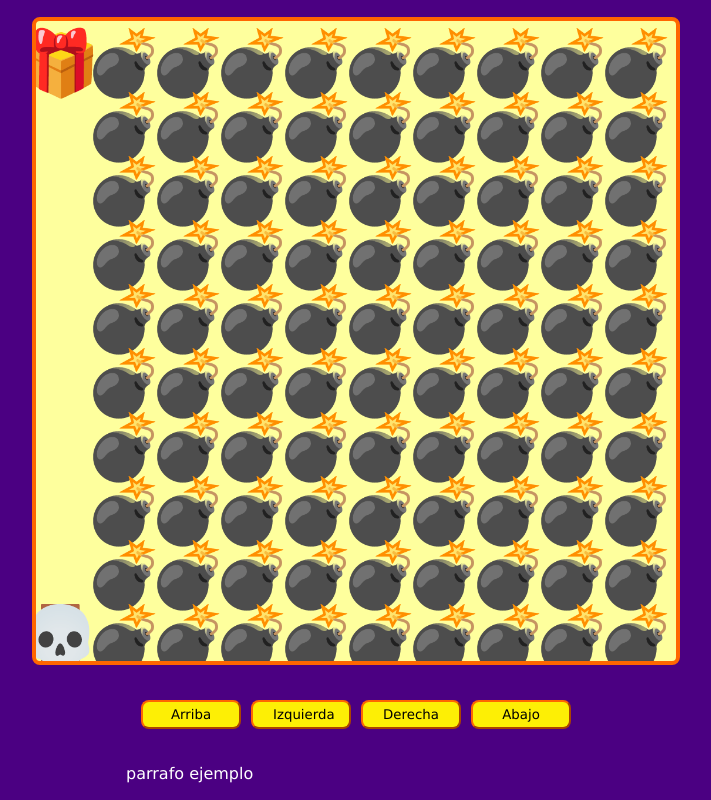
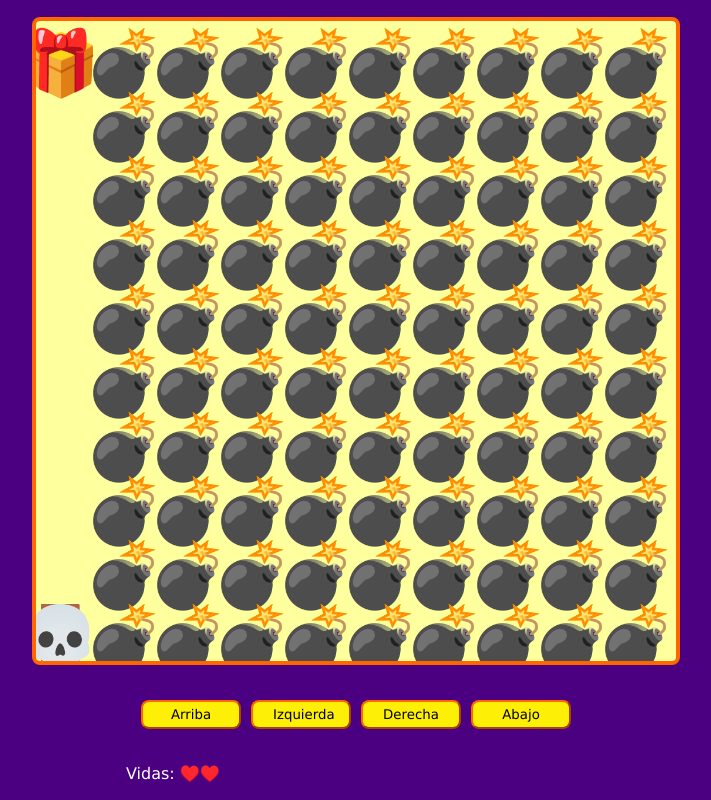
Before and after one commit to Hisahito/JS-Game, a plain HTML site: page index.html in a window 1280 px wide. Shown: the whole page, without its empty margins (284-995 px from the left). Drawn offline with Linux system fonts and the light colour scheme.

Commit message:
adding showLives method that show the lives of the player in hearts

```diff
--- a/game.js
+++ b/game.js
@@ -5,6 +5,8 @@ const btnUp = document.querySelector('#up');
 const btnLeft = document.querySelector('#left');
 const btnRight = document.querySelector('#right');
 const btnDown = document.querySelector('#down');
+
+const spanLives = document.querySelector('#lives');
 
 let canvasSize;
 let elementsSize;
@@ -55,6 +57,7 @@ function startGame() {
 
     const mapRows = map.trim().split('\n');
     const mapRowCols = mapRows.map(row => row.trim().split(''));
+    showLives();
     enemiesPositions = [];
     game.clearRect(0,0,canvasSize,canvasSize);
 
@@ -126,6 +129,12 @@ function gameWin(){
     console.log('terminaste el juego');
 }
 
+function showLives(){
+    const heartsArray = Array(lives).fill(emojis['HEART']);
+    spanLives.innerHTML = '';
+    heartsArray.forEach(heart => spanLives.append(heart));
+}
+
 window.addEventListener('keydown', moveByKeys);
 btnUp.addEventListener('click', moveUp);
 btnLeft.addEventListener('click', moveLeft);
--- a/index.html
+++ b/index.html
@@ -19,7 +19,7 @@
         </div>
 
         <div class="messages">
-            <p>parrafo ejemplo</p>
+            <p>Vidas: <span id="lives"></span></p>
         </div>
     </div>
 
--- a/maps.js
+++ b/maps.js
@@ -1,5 +1,5 @@
 
-const emojis={'-':' ','O':'🚪','X':'💣','I':'🎁','PLAYER':'💀','BOMB_COLLISION':'🔥','GAME_OVER':'👎','WIN':'🏆',};
+const emojis={'-':' ','O':'🚪','X':'💣','I':'🎁','PLAYER':'💀','BOMB_COLLISION':'🔥','GAME_OVER':'👎','WIN':'🏆', 'HEART': '♥️',};
 
 const maps=[];maps.push(`
   IXXXXXXXXX
```
